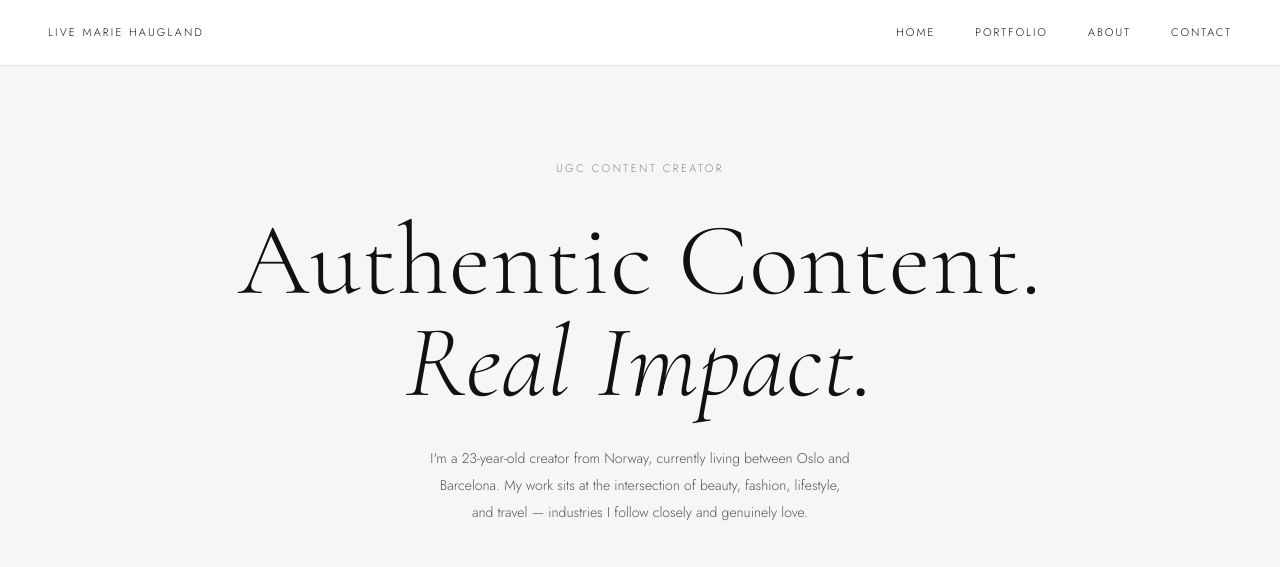
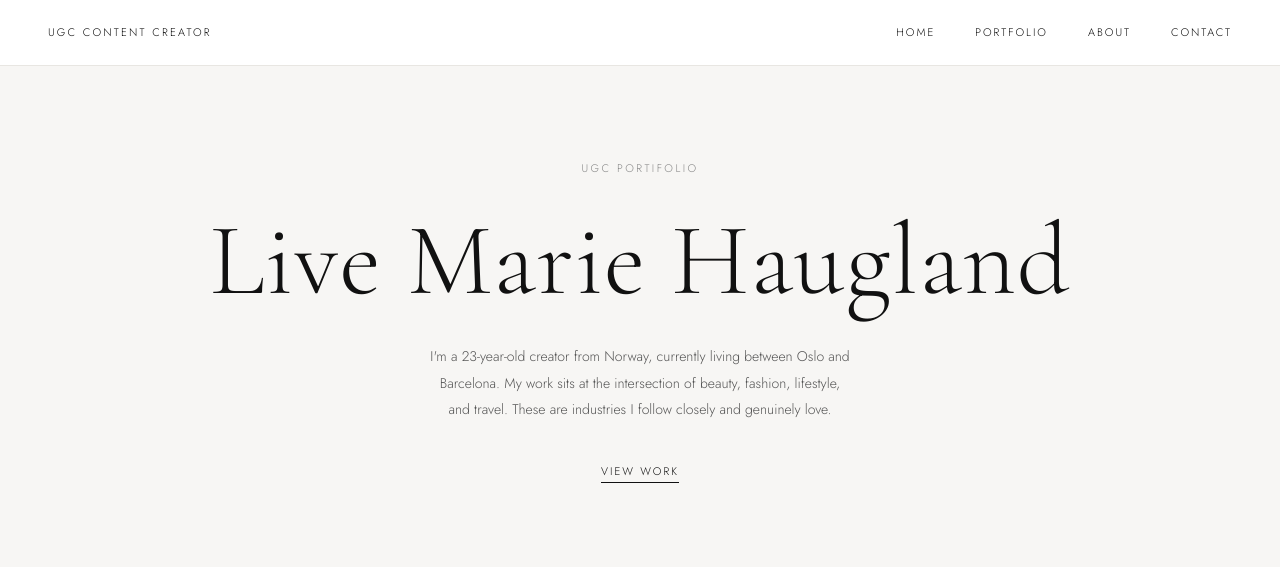
Before and after one commit to livemhaugland/ugc-portfolio, a React (Vite) app: page / in a window 1280 px wide. Shown: the top 567 px of the page. Built offline with nearby package versions, Linux system fonts and the light colour scheme.

Commit message:
updated portfolio

```diff
--- a/src/App.jsx
+++ b/src/App.jsx
@@ -82,7 +82,7 @@ export default function App() {
       {/* HEADER */}
       <header style={{ position: "fixed", top: 0, left: 0, right: 0, zIndex: 100, background: "#fff", display: "flex", alignItems: "center", justifyContent: "space-between", padding: "1.5rem 3rem", borderBottom: "0.5px solid #e8e6e2" }}>
         <a href="#home" style={{ fontSize: "11px", letterSpacing: "0.2em", textTransform: "uppercase" }}>
-          Live Marie Haugland
+          UGC content creator
         </a>
         <nav style={{ display: "flex", gap: "2.5rem" }}>
           {[["#home", "Home"], ["#portfolio", "Portfolio"], ["#about", "About"], ["mailto:livehau@gmail.com", "Contact"]].map(([href, label]) => (
@@ -98,15 +98,14 @@ export default function App() {
       <section id="home" style={{ paddingTop: "80px", background: "#f7f6f4" }}>
         <div style={{ textAlign: "center", padding: "5rem 2rem 3rem" }}>
           <p style={{ fontSize: "11px", letterSpacing: "0.22em", textTransform: "uppercase", color: "#888", marginBottom: "2rem" }}>
-            UGC Content Creator
+            UGC portifolio
           </p>
           <h1 style={{ fontFamily: "'Cormorant Garamond', serif", fontSize: "clamp(52px, 8vw, 110px)", fontWeight: 300, lineHeight: 1.0, letterSpacing: "0.01em" }}>
-            Authentic Content.<br />
-            <em>Real Impact.</em>
+            Live Marie Haugland<br />
           </h1>
           <p style={{ marginTop: "2rem", fontSize: "14px", lineHeight: 1.9, color: "#555", maxWidth: "420px", marginLeft: "auto", marginRight: "auto" }}>
             I'm a 23-year-old creator from Norway, currently living between Oslo and Barcelona.
-            My work sits at the intersection of beauty, fashion, lifestyle, and travel —
+            My work sits at the intersection of beauty, fashion, lifestyle, and travel. These are
             industries I follow closely and genuinely love.
           </p>
           <a href="#portfolio" style={{ display: "inline-block", marginTop: "2.5rem", fontSize: "11px", letterSpacing: "0.18em", textTransform: "uppercase", borderBottom: "0.5px solid #111", paddingBottom: "3px" }}>
```
